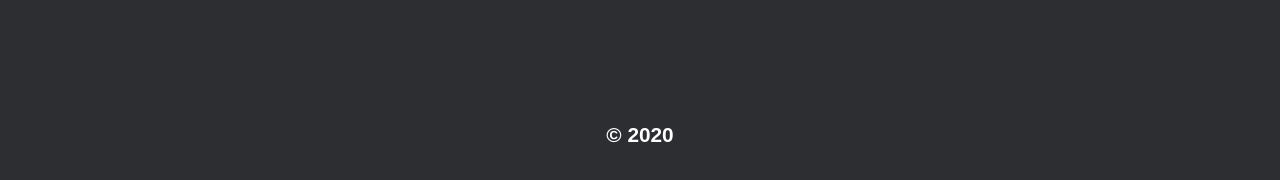
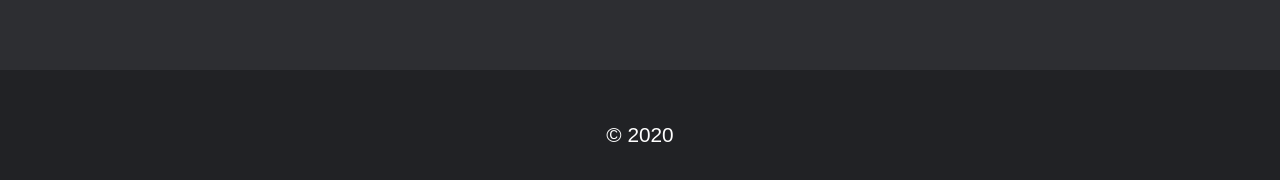
Before and after one commit to renankanu/kanu-portifolio, a Next.js app: page / in a window 1280 px wide. Shown: the part 600-780 px from the top of the page. Built offline with nearby package versions, Linux system fonts and the light colour scheme.

Commit message:
Refactor colors

```diff
--- a/src/components/Footer/styles.ts
+++ b/src/components/Footer/styles.ts
@@ -5,9 +5,8 @@ const FooterElement = styled.footer`
   display: flex;
   justify-content: center;
   align-items: center;
-  background: ${({ theme }) => theme.light};
-  color: ${({ theme }) => theme.dark};
-  font-weight: bold;
+  background: ${({ theme }) => theme.menu};
+  color: ${({ theme }) => theme.white};
   font-size: 1.3em;
 `
 
--- a/src/components/Header/styles.ts
+++ b/src/components/Header/styles.ts
@@ -37,13 +37,13 @@ export const MyName = styled.div`
   font-size: 24px;
   display: flexbox;
   font-weight: 600;
-  color: ${defaultTheme.white};
+  color: ${({ theme }) => theme.white};
 `
 
 export const MyNickname = styled.div`
   font-weight: 400;
   margin-left: 0.3rem;
-  color: ${defaultTheme.white};
+  color: ${({ theme }) => theme.white};
 `
 
 export const Anchor = styled.div`
@@ -158,7 +158,7 @@ export const Sidebar = styled.div`
   width: 0;
   opacity: 0;
   height: 100%;
-  background-color: ${defaultTheme.menu};
+  background-color: ${({ theme }) => theme.menu};
   transition: all 350ms cubic-bezier(0.6, 0.05, 0.28, 0.91);
 
   ${({ active }) =>
--- a/src/components/Intro/style.ts
+++ b/src/components/Intro/style.ts
@@ -32,12 +32,12 @@ export const ContainerIntroImage = styled.div`
 export const TagGreen = styled.div`
   padding: 16px 16px;
   height: 32px;
-  width: 160px;
+  width: 180px;
   display: flex;
   align-items: center;
   justify-content: center;
   border-radius: 3px;
-  background: ${defaultTheme.secondColor};
+  background: ${({ theme }) => theme.secondColor};
 `
 
 export const ContainerTitle = styled.div`
@@ -49,7 +49,7 @@ export const Title = styled.div`
 `
 
 export const Label = styled.p`
-  color: ${defaultTheme.backgroundApp};
+  color: ${({ theme }) => theme.backgroundApp};
 `
 
 export const Avatar = styled.img`
```
